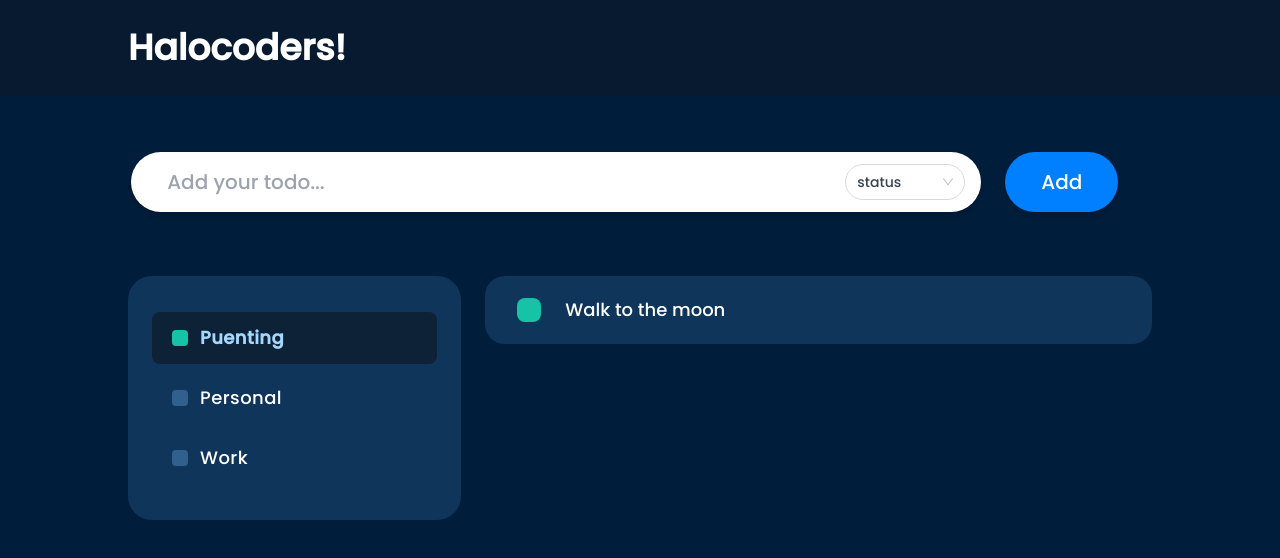
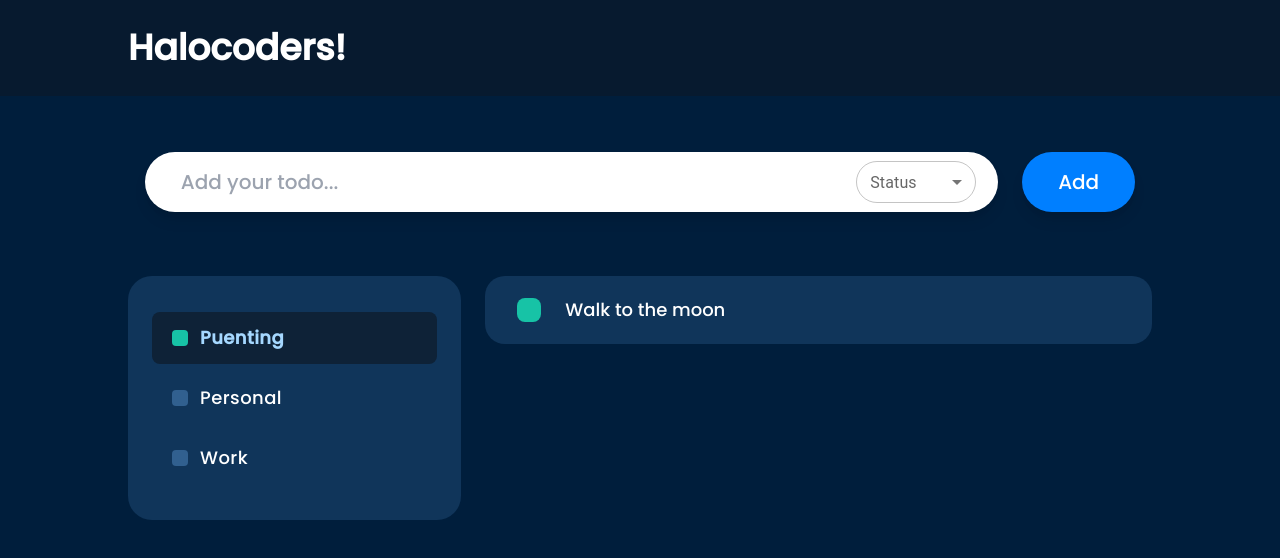
Before and after one commit to halocoders/redux-exploration, a React (Create React App) app: page / in a window 1280 px wide. Shown: the top 558 px of the page. Built offline with nearby package versions, Linux system fonts and the light colour scheme.

Commit message:
update material ui dan status select

```diff
--- a/package.json
+++ b/package.json
@@ -4,8 +4,10 @@
   "private": true,
   "dependencies": {
     "@craco/craco": "^6.3.0",
+    "@emotion/react": "^11.4.1",
     "@emotion/styled": "^11.3.0",
-    "antd": "^4.16.13",
+    "@mui/icons-material": "^5.0.0",
+    "@mui/material": "^5.0.0",
     "cra-template": "1.1.2",
     "react": "^17.0.2",
     "react-dom": "^17.0.2",
--- a/src/components/Add.js
+++ /dev/null
@@ -1,64 +0,0 @@
-import React, { useState } from 'react';
-import { useDispatch } from 'react-redux';
-import { addTodo } from '../redux/action';
-
-import { Select } from 'antd';
-
-export const Add = () => {
-  const [title, setTitle] = useState('');
-  const [status, setStatus] = useState('status');
-  const dispatch = useDispatch();
-
-  const handleSubmit = (e) => {
-    e.preventDefault();
-
-    dispatch(
-      addTodo({
-        id: Math.random() * 100,
-        title: title,
-        status: status,
-      })
-    );
-    setTitle('');
-  };
-
-  const { Option } = Select;
-
-  return (
-    <form
-      onSubmit={handleSubmit}
-      className="flex mt-14 max-w-screen-lg mx-auto gap-6"
-    >
-      <div className="inputan w-10/12 flex relative items-center">
-        <Select
-          labelInValue
-          defaultValue={{ value: `${status}` }}
-          className="absolute right-4 bg-transparent text-gray-700
-        h-9"
-          style={{ width: 120 }}
-          onChange={(e) => setStatus(e.value)}
-        >
-          <Option value="important">Puenting</Option>
-          <Option value="personal">Personal</Option>
-          <Option value="work">Work</Option>
-        </Select>
-        ,
-        <input
-          required
-          type="text"
-          className="text-xl py-4 pl-9 pr-28 font-normal rounded-full focus:outline-none w-full shadow-lg"
-          placeholder="Add your todo..."
-          value={title}
-          onChange={(e) => setTitle(e.target.value)}
-        />
-      </div>
-      <button
-        type="submit"
-        className="text-xl py-4 px-9 font-normal text-white rounded-full shadow-lg"
-        style={{ backgroundColor: '#007FFF' }}
-      >
-        Add
-      </button>
-    </form>
-  );
-};
--- /dev/null
+++ b/src/components/Add/Add.css
@@ -0,0 +1,16 @@
+.MuiInputLabel-root {
+  top: -6px !important;
+}
+.MuiInputLabel-root.MuiInputLabel-shrink {
+  top: inherit !important;
+}
+.MuiFormControl-root {
+  position: absolute !important;
+  right: 14px;
+}
+.MuiOutlinedInput-root.MuiInputBase-root {
+  border-radius: 999px !important;
+}
+#demo-simple-select-helper {
+  padding: 9.5px 14px !important;
+}
--- /dev/null
+++ b/src/components/Add/Add.js
@@ -0,0 +1,75 @@
+import React, { useState } from 'react';
+import { useDispatch } from 'react-redux';
+import { addTodo } from '../../redux/action';
+import './Add.css';
+
+import InputLabel from '@mui/material/InputLabel';
+import MenuItem from '@mui/material/MenuItem';
+import FormControl from '@mui/material/FormControl';
+import Select from '@mui/material/Select';
+
+export const Add = () => {
+  const [title, setTitle] = useState('');
+  const [status, setStatus] = useState('');
+
+  const handleChange = (event) => {
+    setStatus(event.target.value);
+  };
+
+  const dispatch = useDispatch();
+
+  const handleSubmit = (e) => {
+    e.preventDefault();
+
+    dispatch(
+      addTodo({
+        id: Math.random() * 100,
+        title: title,
+        status: status,
+      })
+    );
+    setTitle('');
+  };
+
+  return (
+    <form
+      onSubmit={handleSubmit}
+      className="flex mt-14 max-w-screen-lg mx-auto gap-6 justify-center"
+    >
+      <div className="inputan w-10/12 flex relative items-center">
+        <FormControl sx={{ m: 1, minWidth: 120 }}>
+          <InputLabel id="demo-simple-select-helper-label">Status</InputLabel>
+          <Select
+            labelId="demo-simple-select-helper-label"
+            id="demo-simple-select-helper"
+            value={status}
+            label="None"
+            onChange={handleChange}
+          >
+            <MenuItem value="">
+              <em>None</em>
+            </MenuItem>
+            <MenuItem value="important">Puenting</MenuItem>
+            <MenuItem value="personal">Personal</MenuItem>
+            <MenuItem value="work">Work</MenuItem>
+          </Select>
+        </FormControl>
+        <input
+          required
+          type="text"
+          className="text-xl py-4 pl-9 pr-28 font-normal rounded-full focus:outline-none w-full shadow-lg"
+          placeholder="Add your todo..."
+          value={title}
+          onChange={(e) => setTitle(e.target.value)}
+        />
+      </div>
+      <button
+        type="submit"
+        className="text-xl py-4 px-9 font-normal text-white rounded-full shadow-lg"
+        style={{ backgroundColor: '#007FFF' }}
+      >
+        Add
+      </button>
+    </form>
+  );
+};
--- a/src/components/Home.js
+++ b/src/components/Home.js
@@ -1,5 +1,5 @@
 import React from 'react';
-import { Add } from './Add';
+import { Add } from './Add/Add';
 import { Category } from './Category';
 import { Header } from './Header';
 import { List } from './List';
--- a/src/components/ItemList.js
+++ b/src/components/ItemList.js
@@ -1,19 +1,29 @@
-import React from 'react';
+import React, { useState } from 'react';
+import { ItemModal } from './ItemModal';
 
 export const ItemList = ({ data }) => {
   const stats = {
     important: 'important',
     personal: 'personal',
     work: 'work',
-    status: 'status',
   };
+
+  const [show, setShow] = useState(false);
+
+  const handleClose = () => setShow(false);
+  const handleShow = () => setShow(true);
+
   const stathus = stats[data.status];
   return (
-    <li
-      className={`li-item py-5 px-8 bg-gray-600 flex items-center gap-6 text-lg text-white mb-4 ${stathus}`}
-    >
-      <div className="box-item w-6 h-6 rounded-lg"></div>
-      {data.title}
-    </li>
+    <>
+      <li
+        className={`cursor-pointer li-item py-5 px-8 flex items-center gap-6 text-lg text-white mb-4 ${stathus}`}
+        onClick={handleShow}
+      >
+        <div className="box-item w-6 h-6 rounded-lg"></div>
+        {data.title}
+      </li>
+      {/* <ItemModal handleClose={handleClose} show={show} /> */}
+    </>
   );
 };
--- /dev/null
+++ b/src/components/ItemModal.js
@@ -0,0 +1,29 @@
+import React from 'react';
+import { useDispatch } from 'react-redux';
+// import { deleteTodo } from '../redux/action';
+import {
+  ModalBody,
+  Button,
+  ModalFooter,
+  ModalTitle,
+  Modal,
+} from 'react-bootstrap';
+import ModalHeader from 'react-bootstrap/esm/ModalHeader';
+
+export const ItemModal = ({ handleClose, show }) => {
+  const dispatch = useDispatch();
+  // const handleDelete = () => {
+  //   dispatch(deleteTodo(data.id));
+  // };
+  return (
+    <Modal show={show} onHide={handleClose}>
+      <ModalHeader closeButton>
+        <ModalTitle>Modal Title</ModalTitle>
+      </ModalHeader>
+      <ModalBody>Ini body</ModalBody>
+      <ModalFooter>
+        <Button onClick={handleClose}>Close</Button>
+      </ModalFooter>
+    </Modal>
+  );
+};
--- a/src/index.css
+++ b/src/index.css
@@ -59,3 +59,8 @@ body {
   align-items: center;
   border-radius: 999px !important;
 }
+
+.ant-modal-content {
+  border-radius: 20px !important;
+  overflow: hidden;
+}
--- a/src/index.js
+++ b/src/index.js
@@ -1,6 +1,5 @@
 import React from 'react';
 import ReactDOM from 'react-dom';
-import 'antd/dist/antd.css';
 import './index.css';
 import App from './App';
 import { Provider } from 'react-redux';
--- a/src/redux/action.js
+++ b/src/redux/action.js
@@ -6,3 +6,10 @@ export const addTodo = (todo) => {
     payload: todo,
   };
 };
+
+export const deleteTodo = (todoId) => {
+  return {
+    type: types.DELETE_TODO,
+    payload: todoId,
+  };
+};
--- a/src/redux/actionTypes.js
+++ b/src/redux/actionTypes.js
@@ -1 +1,2 @@
 export const ADD_TODO = 'ADD_TODO';
+export const DELETE_TODO = 'DELETE_TODO';
--- a/src/redux/reducer.js
+++ b/src/redux/reducer.js
@@ -9,9 +9,14 @@ const todos = [
 ];
 
 const todoReducer = (state = todos, action) => {
+  let newTodos = [];
   switch (action.type) {
     case types.ADD_TODO:
       return [...state, action.payload];
+    case types.DELETE_TODO:
+      newTodos = [...state];
+      newTodos = newTodos.filter((item) => item.id !== action.payload);
+      return newTodos;
     default:
       return state;
   }
```
Also changed, not shown: 1 other file (tests, documents, lock files or other folders).
